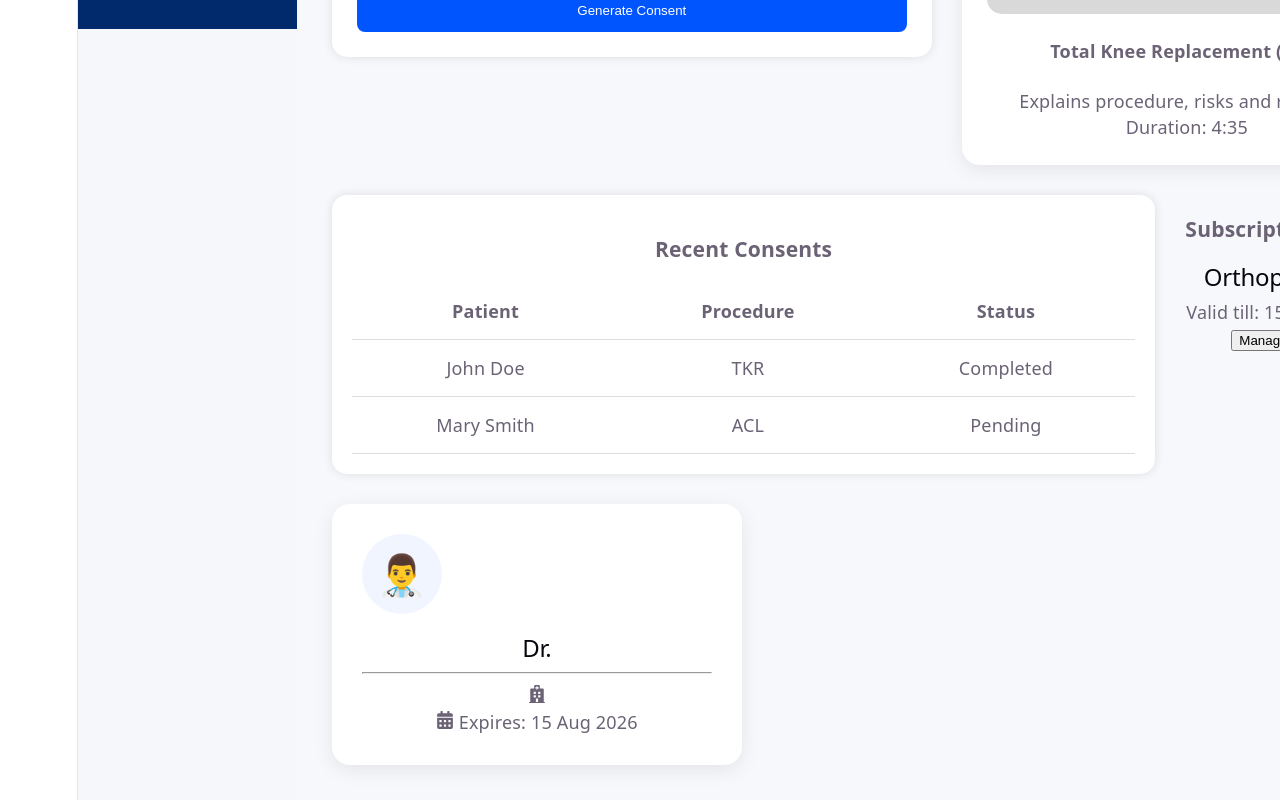
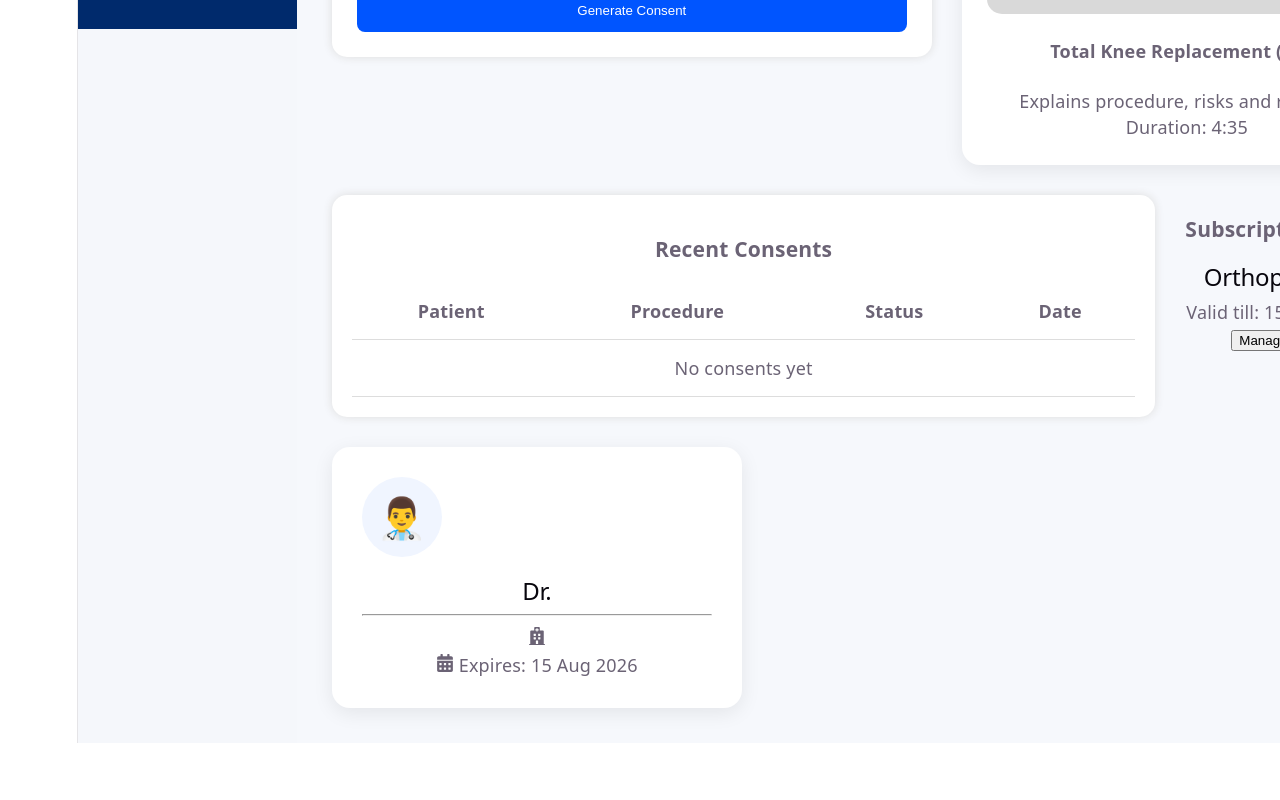
Before and after one commit to Raviksa/smartconsent-frontend, a React (Vite) app: page /dashboard in a window 1280 px wide. Shown: the part 771-1571 px from the top of the page. After the commit the page ends 1514 px from the top, so only its background shows below. Built offline with nearby package versions, Linux system fonts and the light colour scheme; sample sign-in values are in the browser's storage.

Commit message:
Add live recent consents table

```diff
--- a/src/components/ConsentTable.jsx
+++ b/src/components/ConsentTable.jsx
@@ -1,6 +1,8 @@
 import "../styles/table.css";
 
-export default function ConsentTable() {
+export default function ConsentTable({
+  recentConsents
+}) {
   return (
     <div className="table-card">
 
@@ -11,38 +13,60 @@ export default function ConsentTable() {
       <table>
 
         <thead>
-
           <tr>
-
-            <th>
-              Patient
-            </th>
-
-            <th>
-              Procedure
-            </th>
-
-            <th>
-              Status
-            </th>
-
+            <th>Patient</th>
+            <th>Procedure</th>
+            <th>Status</th>
+            <th>Date</th>
           </tr>
-
         </thead>
 
         <tbody>
 
-          <tr>
-            <td>John Doe</td>
-            <td>TKR</td>
-            <td>Completed</td>
-          </tr>
+          {
+            recentConsents.length === 0 ? (
+              <tr>
+                <td
+                  colSpan="4"
+                  style={{
+                    textAlign: "center"
+                  }}
+                >
+                  No consents yet
+                </td>
+              </tr>
+            ) : (
+              recentConsents.map(
+                consent => (
+                  <tr
+                    key={consent.id}
+                  >
+                    <td>
+                      {consent.full_name}
+                    </td>
 
-          <tr>
-            <td>Mary Smith</td>
-            <td>ACL</td>
-            <td>Pending</td>
-          </tr>
+                    <td>
+                      {
+                        consent.procedure_name
+                      }
+                    </td>
+
+                    <td>
+                      {consent.status}
+                    </td>
+
+                    <td>
+                      {
+                        new Date(
+                          consent.created_at
+                        ).toLocaleDateString()
+                      }
+                    </td>
+                  </tr>
+                )
+              )
+            )
+          }
 
         </tbody>
 
--- a/src/pages/CreateConsent.jsx
+++ b/src/pages/CreateConsent.jsx
@@ -22,6 +22,15 @@ export default function CreateConsent() {
   "Kidney Disease",
   "Anticoagulants"
 ];
+useEffect(() => {
+  loadPatients();
+  loadProcedures();
+
+  console.log(
+    "API URL:",
+    import.meta.env.VITE_API_URL
+  );
+}, []);
 const [
   selectedRisks,
   setSelectedRisks
@@ -156,6 +165,7 @@ const res =
 };
 const generatePdf =
 async () => {
+
 
   try {
 
--- a/src/pages/Dashboard.jsx
+++ b/src/pages/Dashboard.jsx
@@ -20,7 +20,10 @@ import { useNavigate } from "react-router-dom";
 
 export default function Dashboard() {
   const navigate = useNavigate();
-
+const [
+  recentConsents,
+  setRecentConsents
+] = useState([]);
 const [user, setUser] = useState(null);
 const [stats, setStats] =
   useState({
@@ -60,7 +63,32 @@ useEffect(() => {
     navigate("/");
     return;
   }
+  const loadRecentConsents =
+async () => {
+  try {
 
+    const token =
+      localStorage.getItem("token");
+
+    const res =
+      await axios.get(
+        `${import.meta.env.VITE_API_URL}/api/dashboard/recent-consents`,
+        {
+          headers: {
+            Authorization:
+              `Bearer ${token}`
+          }
+        }
+      );
+
+    setRecentConsents(
+      res.data
+    );
+
+  } catch (err) {
+    console.log(err);
+  }
+};
   const storedUser =
     localStorage.getItem("user");
 
@@ -70,6 +98,7 @@ useEffect(() => {
     );
   }
    loadStats();
+   loadRecentConsents();
 
 }, [navigate]);
 
@@ -128,7 +157,11 @@ className="middle-row"
 </div>
 <div className="bottom-row">
 
-  <ConsentTable />
+  <ConsentTable
+  recentConsents={
+    recentConsents
+  }
+/>
 
   <SubscriptionCard />
 
```
